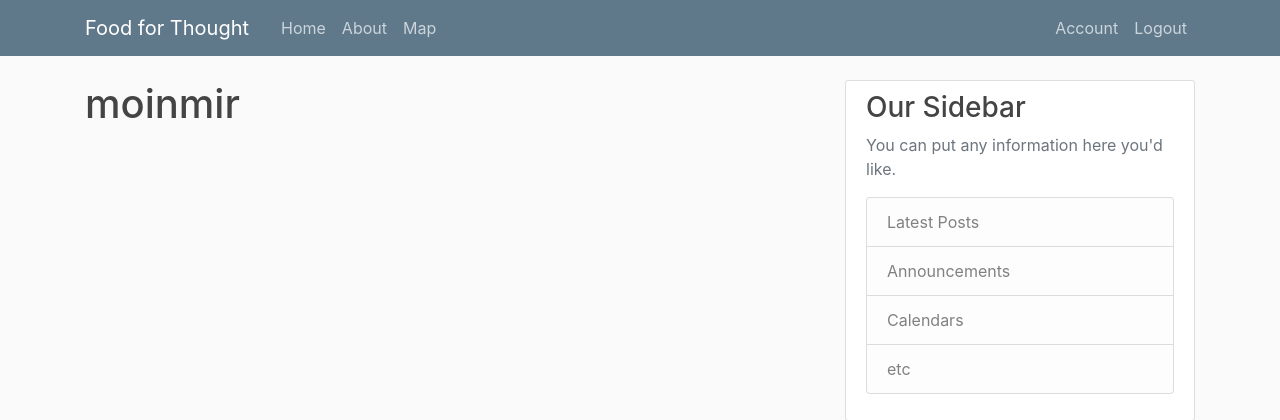
After one commit to moinmir/Food-for-Thought, a Flask app: page /account in a window 1280 px wide. The commit adds this page. Shown: the top 420 px of the page. Run offline with Flask 2, Linux system fonts and the light colour scheme; a user stored in the database is signed in; some libraries are stand-ins or nearby versions.

Commit message:
added logout, account page

```diff
--- a/food/__init__.py
+++ b/food/__init__.py
@@ -13,7 +13,10 @@ app.config["SQLALCHEMY_DATABASE_URI"] = "sqlite:///site.db"
 # Initialize the extensions
 maps = GoogleMaps(app)
 db = SQLAlchemy(app)
+
 login_manager = LoginManager(app)
+login_manager.login_view = "login"
+login_manager.login_message_category = "info"
 
 bcrypt = Bcrypt(app)
 
--- a/food/routes.py
+++ b/food/routes.py
@@ -1,9 +1,9 @@
-from flask import render_template, url_for, flash, redirect
+from flask import render_template, url_for, flash, redirect, request
 from food import app, db, bcrypt
 from food.forms import RegistrationForm, LoginForm
 from food.models import User, Post
 from flask_googlemaps import Map
-from flask_login import login_user
+from flask_login import login_user, current_user, logout_user, login_required
 
 
 # Dummy Data
@@ -59,6 +59,8 @@ def about():
 
 @app.route("/register", methods=["GET", "POST"])
 def register():
+    if current_user.is_authenticated:
+        return redirect(url_for("home"))
     form = RegistrationForm()
 
     if form.validate_on_submit():
@@ -83,14 +85,33 @@ def register():
 
 @app.route("/login", methods=["GET", "POST"])
 def login():
+    if current_user.is_authenticated:
+        return redirect(url_for("home"))
     form = LoginForm()
 
     if form.validate_on_submit():
         user = User.query.filter_by(email=form.email.data).first()
         if user and bcrypt.check_password_hash(user.password, form.password.data):
             login_user(user, remember=form.remember.data)
-            return redirect(url_for("home"))
+            next_page = request.args.get("next")
+            return (
+                redirect(url_for(next_page[1:]))
+                if next_page
+                else redirect(url_for("home"))
+            )
         else:
             flash("Login Unsuccessful. Please check email and password.", "danger")
 
     return render_template("login.html", title="Login", form=form)
+
+
+@app.route("/logout")
+def logout():
+    logout_user()
+    return redirect(url_for("home"))
+
+
+@app.route("/account")
+@login_required
+def account():
+    return render_template("account.html", title="Account")
--- /dev/null
+++ b/food/templates/account.html
@@ -0,0 +1,3 @@
+{% extends "layout.html" %} {% block content %}
+<h1>{{ current_user.username }}</h1>
+{% endblock content %}
--- a/food/templates/layout.html
+++ b/food/templates/layout.html
@@ -32,8 +32,11 @@
                     </div>
                     <!-- Navbar Right Side -->
                     <div class="navbar-nav">
+                        {% if current_user.is_authenticated %}
+                        <a class="nav-item nav-link" href="{{ url_for('account')}}">Account</a>
+                        <a class="nav-item nav-link" href="{{ url_for('logout')}}">Logout</a> {% else %}
                         <a class="nav-item nav-link" href="{{ url_for('login')}}">Login</a>
-                        <a class="nav-item nav-link" href="{{ url_for('register')}}">Register</a>
+                        <a class="nav-item nav-link" href="{{ url_for('register')}}">Register</a> {% endif %}
                     </div>
                 </div>
             </div>
```
